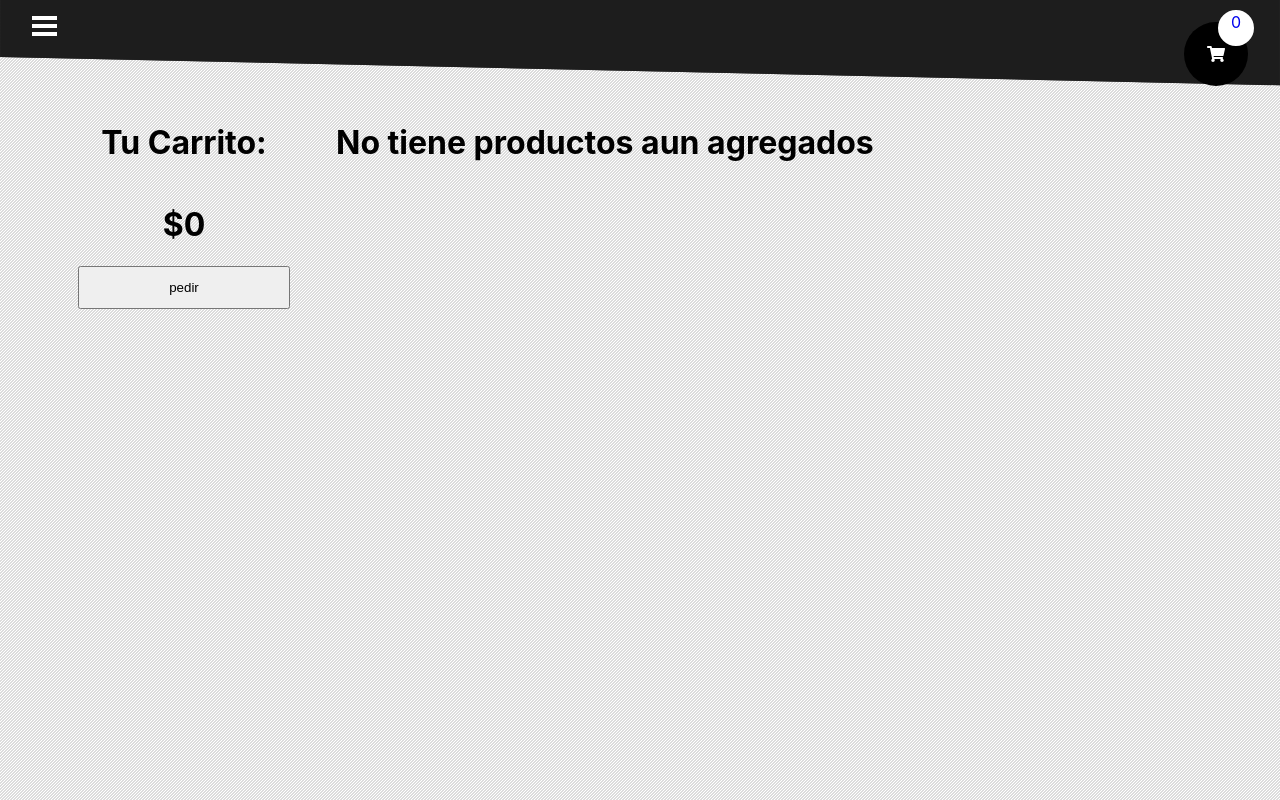
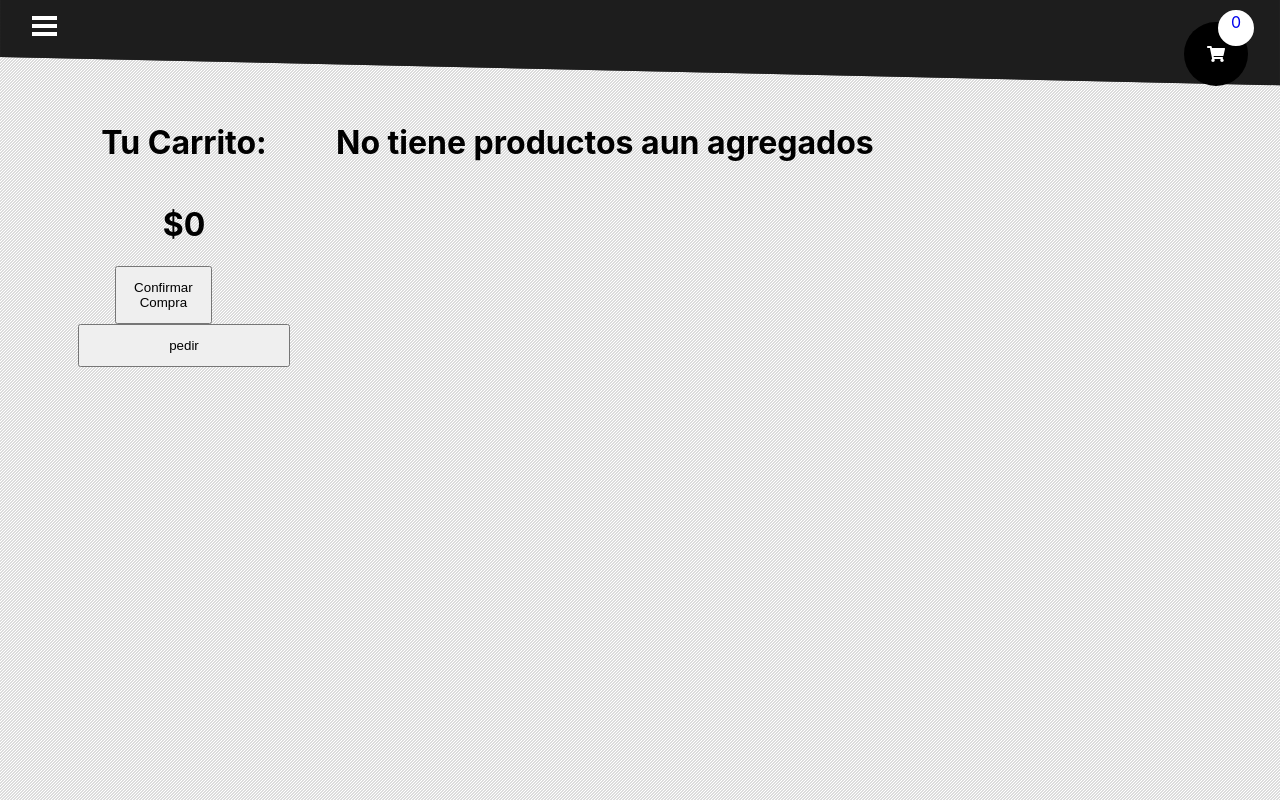
Before and after one commit to ignacioHourquescos/miTienda, a React (Create React App) app: page /cart in a window 1280 px wide. Built offline with nearby package versions, Linux system fonts and the light colour scheme.

Commit message:
firebaseII

```diff
--- a/src/componentes/ClientData/ClientData.js
+++ b/src/componentes/ClientData/ClientData.js
@@ -1,56 +1,75 @@
 import React, { useState } from 'react';
 import Swal from 'sweetalert2'
 import withReactContent from 'sweetalert2-react-content'
+import {getFirestore} from '../../firebase'
+import swal from 'sweetalert'
+
+//AppContext
+import useAppContext from '../../context/UseAppContext';
 
 const MySwal = withReactContent(Swal);
 
-let changePwSwal = {
-  title: 'Change Password?',
+let enterData = {
+  title: 'Ingrese sus datos',
   focusConfirm: false,
   html: `
-    <input class="swal2-input" id="currentPassword" type="password" placeholder="Enter your current password..." /><br />
-    <input class="swal2-input" id="newPassword1" type="password" placeholder="Enter your new password..." /><br />
-    <input class="swal2-input" id="newPassword2" type="password" placeholder="Confirm your new password..." />
+    <input class="swal2-input" id="name"      type="text" placeholder="Nombre" /><br />
+    <input class="swal2-input" id="mail"      type="mail" placeholder="Mail" /><br />
+    <input class="swal2-input" id="phone" type="phone" placeholder="Telefono" />
   `,
   type: 'warning',
   showCancelButton: true,
   cancelButtonColor: 'grey',
-  confirmButtonText: 'Update!',
+  confirmButtonText: 'Confirmar',
   allowOutsideClick: false,
   preConfirm: () => ({
-    currentPassword: document.getElementById('currentPassword').value,
-    newPassword1: document.getElementById('newPassword1').value,
-    newPassword2: document.getElementById('newPassword2').value
+    name: document.getElementById('name').value,
+    mail: document.getElementById('mail').value,
+    phone: document.getElementById('phone').value
   })
 };
 
 const ClientData = () =>{
   const [formdata, setformdata] = useState();
+  const {getTotalCartValue,cartArray} = useAppContext();
 
   const handleResetPassword = () => {
     const resetPw = async () => {
-      const swalval = await MySwal.fire(changePwSwal);
-      let v = swalval && swalval.value || swalval.dismiss;
-      if (v && v.currentPassword && v.newPassword1 && v.newPassword2 || v === 'cancel') {
-        if (v.newPassword1 !== v.newPassword2) {
-          await MySwal.fire({ type: 'error', title: 'Passwords do not match!' });
+      const swalval = await MySwal.fire(enterData);
+
+      if (true) {
+        if (swalval.value.name=='' ) {
+          await MySwal.fire({ type: 'error', title: 'Complete su nombre' });
           resetPw();
-        } else if (v !== 'cancel') {
+        } else if (swalval.value.mail=='' && swalval.value.phone==''){
+          await MySwal.fire({ type: 'error', title: 'Complete al menos un dato de contacto' });
+          resetPw();
+        }
+        else  {
           setformdata(swalval);
+          let purchase ={
+            buyer: {name:swalval.value.name, mail:swalval.value.mail, phone:swalval.value.phone},
+            items: cartArray,
+            total: getTotalCartValue,
+            date: new Date()
+          }
+        const db =getFirestore().collection("Purchases").add(purchase)
+        .then(({id})=> {
+           swal("Gracias "+ swalval.value.name+ "!\n" +"Tu compra fue ingresada correctamente \n" + "Nro orden: " + id);
+        }).catch(error =>{
+            swal("ocurrio un error. Intente nuevamente!");
+        })
         }
-      } else {
-        await MySwal.fire({ type: 'error', title: 'All fields are required!!' });
-        resetPw();
       }
     }
     console.log(formdata);
+
     resetPw();
   }
 
   return (
     <div>
-      <button onClick={handleResetPassword}>Reset Password</button>
-      <h5>{JSON.stringify(formdata, null, 2)}</h5>
+      <button onClick={handleResetPassword}>Confirmar Compra</button>
     </div>
   );
 }
--- a/src/container/CartContainer/CartContainer.js
+++ b/src/container/CartContainer/CartContainer.js
@@ -20,8 +20,8 @@ const AddToCart = () => {
             <div className="cart_actions">
                 <h1>Tu Carrito:</h1>
                 <h1>${getTotalCartValue}</h1>
-                {/* <ClientData/> */}
-                 <button onClick={() =>{
+                <ClientData/>
+                <button onClick={() =>{
                      let purchase ={
                          buyer: {name:"Facundo Cabral", mail:"facundocabal@gmail.com", phone:"1154326432"},
                          items: cartArray,
```
Also changed, not shown: todo.txt.
